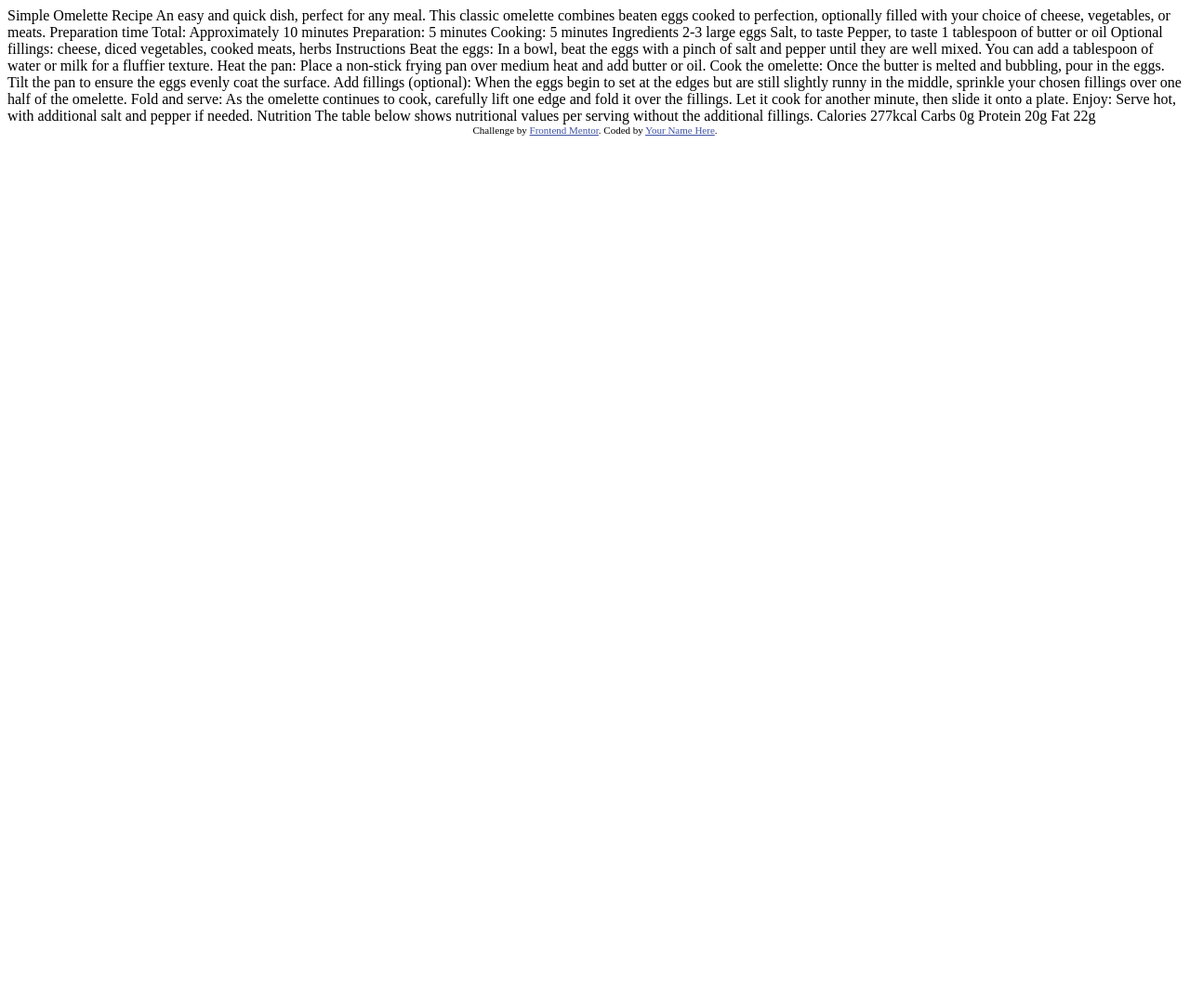
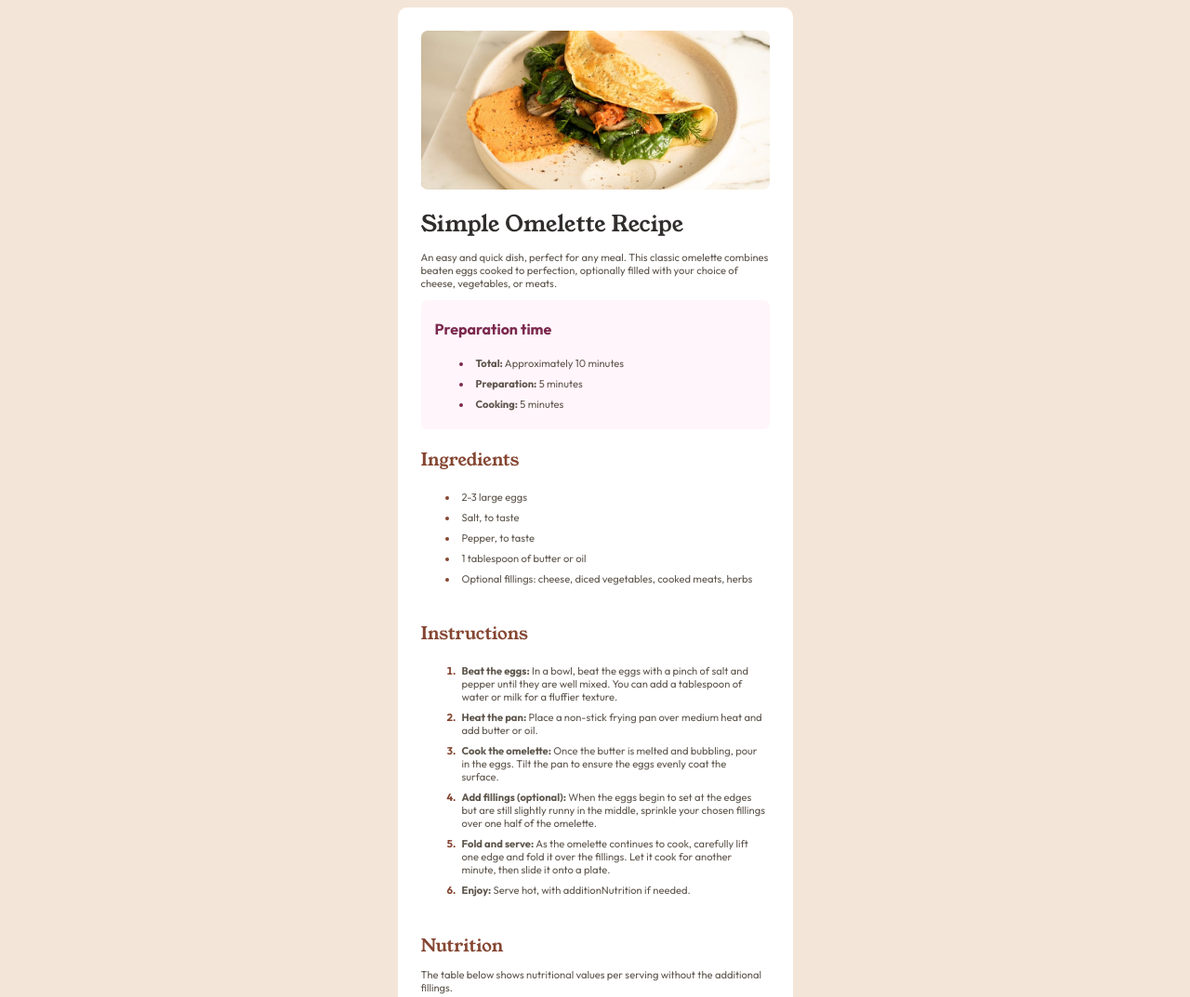
Before and after one commit to Aaron-GF/recipe-page-main, a plain HTML site: page index.html in a window 1280 px wide. Shown: the top 1073 px of the page at 93% size. Before the commit the page ends 800 px from the top, so only its background shows below. Drawn offline with Linux system fonts and the light colour scheme.

Commit message:
feat: add css file, add all styles. refactor: index.html

```diff
--- a/index.html
+++ b/index.html
@@ -1,77 +1,87 @@
 <!DOCTYPE html>
 <html lang="en">
   <head>
-  <meta charset="UTF-8">
-  <meta name="viewport" content="width=device-width, initial-scale=1.0"> <!-- displays site properly based on user's device -->
+    <meta charset="UTF-8" />
+    <meta name="viewport" content="width=device-width, initial-scale=1.0" />
 
-  <link rel="icon" type="image/png" sizes="32x32" href="./assets/images/favicon-32x32.png">
+    <link
+      rel="icon"
+      type="image/png"
+      sizes="32x32"
+      href="./assets/images/favicon-32x32.png"
+    />
 
     <title>Frontend Mentor | Recipe page</title>
 
-  <!-- Feel free to remove these styles or customise in your own stylesheet 👍 -->
-  <style>
-    .attribution { font-size: 11px; text-align: center; }
-    .attribution a { color: hsl(228, 45%, 44%); }
-  </style>
+    <link rel="stylesheet" href="./styles.css" />
   </head>
   <body>
+    <div class="card-recipe">
+      <img src="./assets/images/image-omelette.jpeg" alt="simple omelette" />
 
-  Simple Omelette Recipe
+      <h2>Simple Omelette Recipe</h2>
 
-  An easy and quick dish, perfect for any meal. This classic omelette combines beaten eggs cooked
-  to perfection, optionally filled with your choice of cheese, vegetables, or meats.
+        <p>
+          An easy and quick dish, perfect for any meal. This classic omelette
+          combines beaten eggs cooked to perfection, optionally filled with your
+          choice of cheese, vegetables, or meats.
+        </p>
 
-  Preparation time
 
-  Total: Approximately 10 minutes
-  Preparation: 5 minutes
-  Cooking: 5 minutes
+      <div class="preparation-time">
+        <h4>Preparation time</h4>
+        <ul>
+          <li><b>Total:</b> Approximately 10 minutes</li>
+          <li><b>Preparation:</b> 5 minutes</li>
+          <li><b>Cooking:</b> 5 minutes</li>
+        </ul>
+      </div>
 
-  Ingredients
+      <h3>Ingredients</h3>
+      <ul>
+        <li>2-3 large eggs</li>
+        <li>Salt, to taste</li>
+        <li>Pepper, to taste</li>
+        <li>1 tablespoon of butter or oil</li>
+        <li>
+          Optional fillings: cheese, diced vegetables, cooked meats, herbs
+        </li>
+      </ul>
 
-  2-3 large eggs
-  Salt, to taste
-  Pepper, to taste
-  1 tablespoon of butter or oil
-  Optional fillings: cheese, diced vegetables, cooked meats, herbs
+      <h3>Instructions</h3>
+      <ol>
+        <li>
+          <b>Beat the eggs:</b> In a bowl, beat the eggs with a pinch of salt and
+          pepper until they are well mixed. You can add a tablespoon of water or
+          milk for a fluffier texture.
+        </li>
+        <li>
+          <b>Heat the pan:</b> Place a non-stick frying pan over medium heat and add
+          butter or oil.
+        </li>
+        <li>
+          <b>Cook the omelette:</b> Once the butter is melted and bubbling, pour in the
+          eggs. Tilt the pan to ensure the eggs evenly coat the surface.
+        </li>
+        <li>
+          <b>Add fillings (optional):</b> When the eggs begin to set at the edges but
+          are still slightly runny in the middle, sprinkle your chosen fillings
+          over one half of the omelette.
+        </li>
+        <li>
+          <b>Fold and serve:</b> As the omelette continues to cook, carefully lift one
+          edge and fold it over the fillings. Let it cook for another minute,
+          then slide it onto a plate.
+        </li>
+        <li><b>Enjoy:</b> Serve hot, with additionNutrition if needed.</li>
+      </ol>
 
-  Instructions
-
-  Beat the eggs: In a bowl, beat the eggs with a pinch of salt and pepper until they are well mixed.
-  You can add a tablespoon of water or milk for a fluffier texture.
-
-  Heat the pan: Place a non-stick frying pan over medium heat and add butter or oil.
-
-  Cook the omelette: Once the butter is melted and bubbling, pour in the eggs. Tilt the pan to ensure
-  the eggs evenly coat the surface.
-
-  Add fillings (optional): When the eggs begin to set at the edges but are still slightly runny in the
-  middle, sprinkle your chosen fillings over one half of the omelette.
-
-  Fold and serve: As the omelette continues to cook, carefully lift one edge and fold it over the
-  fillings. Let it cook for another minute, then slide it onto a plate.
-
-  Enjoy: Serve hot, with additional salt and pepper if needed.
-
-  Nutrition
-
-  The table below shows nutritional values per serving without the additional fillings.
-
-  Calories
-  277kcal
-
-  Carbs
-  0g
-
-  Protein
-  20g
-
-  Fat
-  22g
-
-  <div class="attribution">
-    Challenge by <a href="https://www.frontendmentor.io?ref=challenge" target="_blank">Frontend Mentor</a>.
-    Coded by <a href="#">Your Name Here</a>.
+      <h3>Nutrition</h3>
+      <p>
+        The table below shows nutritional values per serving without the
+        additional fillings.
+      </p>
+      Calories 277kcal Carbs 0g Protein 20g Fat 22g
     </div>
   </body>
 </html>
--- /dev/null
+++ b/styles.css
@@ -0,0 +1,91 @@
+@font-face {
+  font-family: "Outfit";
+  src: url("./assets/fonts/outfit/Outfit-VariableFont_wght.ttf")
+    format(truetype);
+}
+
+@font-face {
+  font-family: "Young Serif";
+  src: url("./assets/fonts/young-serif/YoungSerif-Regular.ttf") format(truetype);
+}
+
+:root {
+  --White: hsl(0, 0%, 100%);
+
+  --Stone-100: hsl(30, 54%, 90%);
+  --Stone-150: hsl(30, 18%, 87%);
+  --Stone-600: hsl(30, 10%, 34%);
+  --Stone-900: hsl(24, 5%, 18%);
+
+  --Brown-800: hsl(14, 45%, 36%);
+
+  --Rose-800: hsl(332, 51%, 32%);
+  --Rose-50: hsl(330, 100%, 98%);
+}
+
+body {
+  background-color: var(--Stone-100);
+  color: var(--Stone-900);
+  display: flex;
+  justify-content: center;
+  align-items: center;
+  font-family: "Outfit", sans-serif;
+}
+
+.card-recipe {
+  width: 375px;
+  display: flex;
+  flex-direction: column;
+  background-color: var(--White);
+  border-radius: 10px;
+  padding: 25px;
+}
+
+.card-recipe img {
+  border-radius: 7px;
+}
+
+h2,
+h3 {
+  font-family: "Young Serif", sans-serif;
+  font-weight: 400;
+  margin-bottom: 0;
+}
+
+h3 {
+  color: var(--Brown-800);
+}
+
+h4 {
+  color: var(--Rose-800);
+  margin-bottom: 0;
+}
+
+li {
+  padding: 4px;
+  font-size: 0.7rem;
+  color: var(--Stone-600);
+}
+
+li::marker {
+  color: var(--Brown-800);
+}
+
+ol li::marker {
+  font-weight: 700;
+}
+
+p {
+  font-size: 0.7rem;
+  color: var(--Stone-600);
+}
+
+.preparation-time {
+  background-color: var(--Rose-50);
+  padding: 0 15px;
+  border-radius: 7px;
+}
+
+.preparation-time ul li::marker {
+  color: var(--Rose-800);
+}
```
Also changed, not shown: 1 other file. Lines whose indentation alone changed are shown as unchanged.
